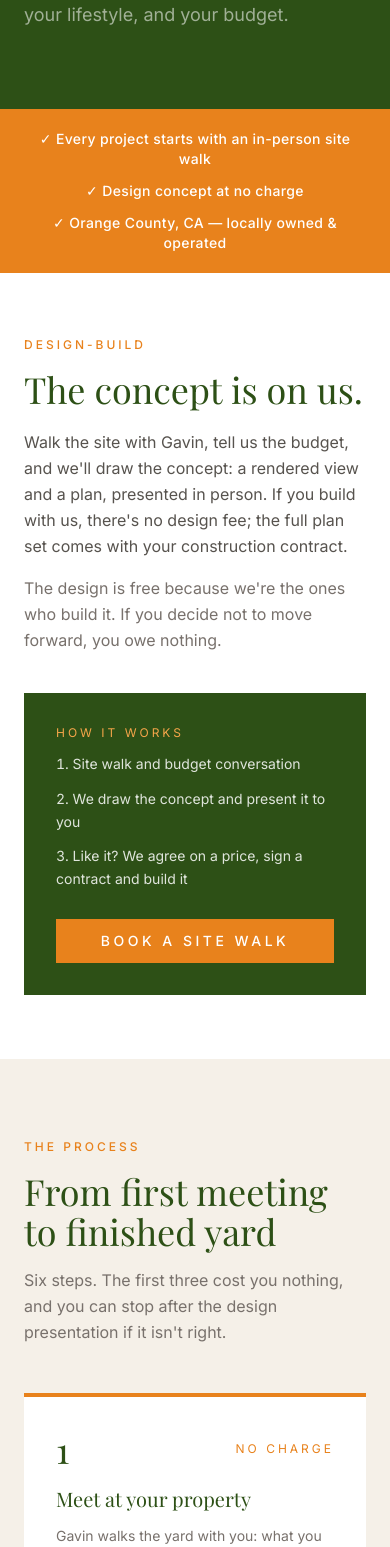
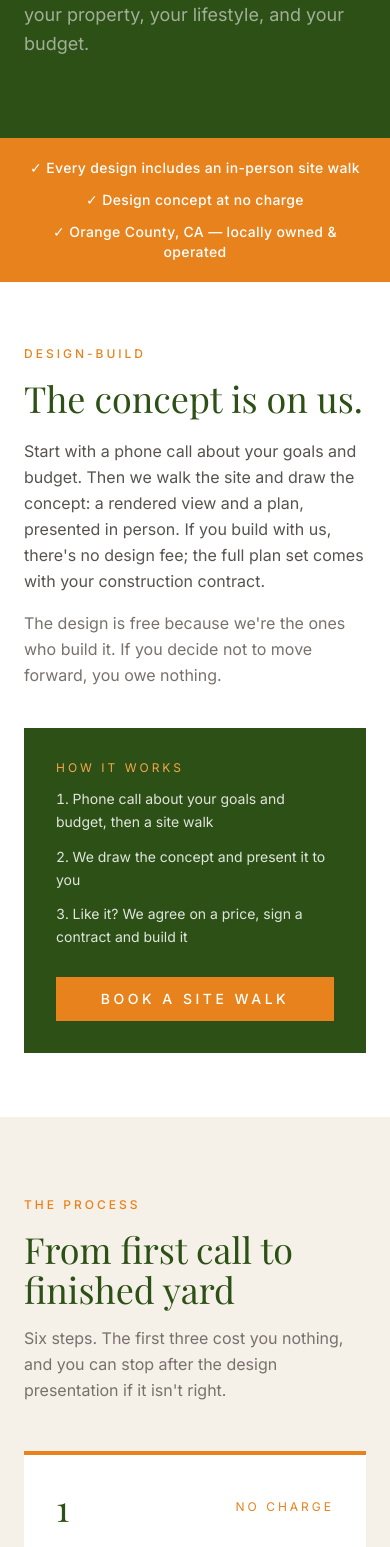
Before and after one commit to gavinmohrmann/orange-path-landscaping, a Next.js app: page /packages in a window 390 px wide. Shown: the part 400-1947 px from the top of the page. Built offline with nearby package versions, Linux system fonts and the light colour scheme; a web font is replaced by a local one.

Commit message:
Process: phone consultation first, then site walk

```diff
--- a/app/packages/page.tsx
+++ b/app/packages/page.tsx
@@ -24,8 +24,8 @@ const faqs = [
 ]
 
 const processSteps = [
-  { n: '1', title: 'Meet at your property', body: 'Gavin walks the yard with you: what you like, what you want gone, and how you use the space.', free: true },
-  { n: '2', title: 'Budget conversation', body: 'We agree on a realistic budget range up front, so the design is drawn to a number that works for you.', free: true },
+  { n: '1', title: 'Phone consultation', body: 'A free 30-minute call with Gavin about what you want done, your timeline, and a realistic budget range for it.', free: true },
+  { n: '2', title: 'Site walk', body: 'If it looks like a fit, Gavin walks the yard with you: what you like, what you want gone, and how you use the space.', free: true },
   { n: '3', title: 'Design concept and presentation', body: 'We draw the concept, a rendered view and a plan, and present it to you in person.', free: true },
   { n: '4', title: 'Price agreement', body: 'You get a fixed price to build what you saw. We adjust scope together until the price and the plan both fit.', free: false },
   { n: '5', title: 'Contract', body: 'A written contract with the scope, price, payment schedule and start date. The full plan set comes with it.', free: false },
@@ -86,7 +86,7 @@ export default function PackagesPage() {
           <p className="section-label text-orange-light mb-4">Design &amp; Build</p>
           <h1 className="font-serif text-white text-5xl md:text-7xl font-normal">Design &amp; Pricing</h1>
           <p className="text-white/55 mt-6 text-lg max-w-xl leading-relaxed">
-            The design concept is on us when we build it. It starts with an in-person site walk, so the plan fits your property, your lifestyle, and your budget.
+            The design concept is on us when we build it. It starts with a phone call and an in-person site walk, so the plan fits your property, your lifestyle, and your budget.
           </p>
         </div>
       </section>
@@ -94,7 +94,7 @@ export default function PackagesPage() {
       {/* Differentiator bar */}
       <section className="bg-orange-brand py-5">
         <div className="max-w-7xl mx-auto px-6 flex flex-col sm:flex-row items-center justify-center gap-3 sm:gap-10 text-white text-sm tracking-wide text-center">
-          <span className="font-medium">✓ Every project starts with an in-person site walk</span>
+          <span className="font-medium">✓ Every design includes an in-person site walk</span>
           <span className="hidden sm:block text-white/40">|</span>
           <span className="font-medium">✓ Design concept at no charge</span>
           <span className="hidden sm:block text-white/40">|</span>
@@ -109,7 +109,7 @@ export default function PackagesPage() {
             <p className="section-label mb-4">Design-Build</p>
             <h2 className="font-serif text-green-900 text-4xl md:text-5xl mb-5">The concept is on us.</h2>
             <p className="text-stone-600 leading-relaxed mb-4">
-              Walk the site with Gavin, tell us the budget, and we&apos;ll draw the concept: a rendered view and a plan, presented in person.
+              Start with a phone call about your goals and budget. Then we walk the site and draw the concept: a rendered view and a plan, presented in person.
               If you build with us, there&apos;s no design fee; the full plan set comes with your construction contract.
             </p>
             <p className="text-stone-500 leading-relaxed">
@@ -119,7 +119,7 @@ export default function PackagesPage() {
           <div className="md:col-span-2 bg-green-900 p-8">
             <p className="text-xs tracking-widest uppercase text-orange-light mb-3">How it works</p>
             <ol className="space-y-3 text-white/85 text-sm leading-relaxed list-decimal list-inside">
-              <li>Site walk and budget conversation</li>
+              <li>Phone call about your goals and budget, then a site walk</li>
               <li>We draw the concept and present it to you</li>
               <li>Like it? We agree on a price, sign a contract and build it</li>
             </ol>
@@ -134,7 +134,7 @@ export default function PackagesPage() {
       <section className="bg-cream py-20 md:py-28">
         <div className="max-w-7xl mx-auto px-6">
           <p className="section-label mb-4">The Process</p>
-          <h2 className="font-serif text-green-900 text-4xl md:text-5xl mb-4">From first meeting to finished yard</h2>
+          <h2 className="font-serif text-green-900 text-4xl md:text-5xl mb-4">From first call to finished yard</h2>
           <p className="text-stone-500 max-w-2xl leading-relaxed mb-12">
             Six steps. The first three cost you nothing, and you can stop after the design presentation if it isn&apos;t right.
           </p>
@@ -174,7 +174,7 @@ export default function PackagesPage() {
           </div>
 
           <div className="mt-10">
-            <a href="/contact" className="btn-primary">Book a Site Walk</a>
+            <a href="https://calendly.com/gavin-orangepathlandscaping/30min" target="_blank" rel="noopener noreferrer" className="btn-primary">Book a Free Phone Consultation</a>
           </div>
         </div>
       </section>
@@ -264,7 +264,7 @@ export default function PackagesPage() {
         <div className="max-w-2xl mx-auto px-6">
           <h2 className="font-serif text-white text-4xl mb-4">Ready to See Your Yard on Paper?</h2>
           <p className="text-white/55 mb-8 leading-relaxed">
-            Book a free 30-minute call and we'll set up a site walk. The design concept is on us.
+            Book a free 30-minute call. If it's a fit, we'll set up a site walk, and the design concept is on us.
           </p>
           <a
             href="https://calendly.com/gavin-orangepathlandscaping/30min"
--- a/app/services/page.tsx
+++ b/app/services/page.tsx
@@ -163,7 +163,7 @@ export default function ServicesPage() {
       <section className="py-24 text-center bg-white">
         <div className="max-w-2xl mx-auto px-6">
           <h2 className="font-serif text-green-900 text-4xl mb-4">Ready to Get Started?</h2>
-          <p className="text-stone-500 mb-8 leading-relaxed">Free consultations for all Design & Build projects. We&apos;re Orange County local and ready to see your space.</p>
+          <p className="text-stone-500 mb-8 leading-relaxed">Free phone consultations for all Design & Build projects. We&apos;re Orange County local, and if it&apos;s a fit we&apos;ll come see your space.</p>
           <Link href="/contact" className="btn-primary">Schedule a Consultation</Link>
         </div>
       </section>
```
